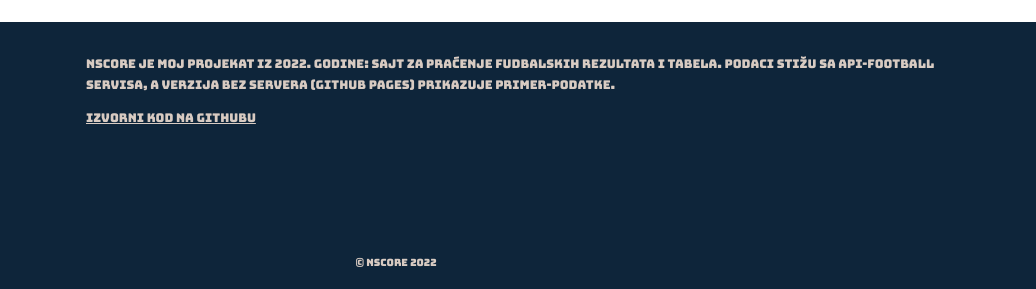
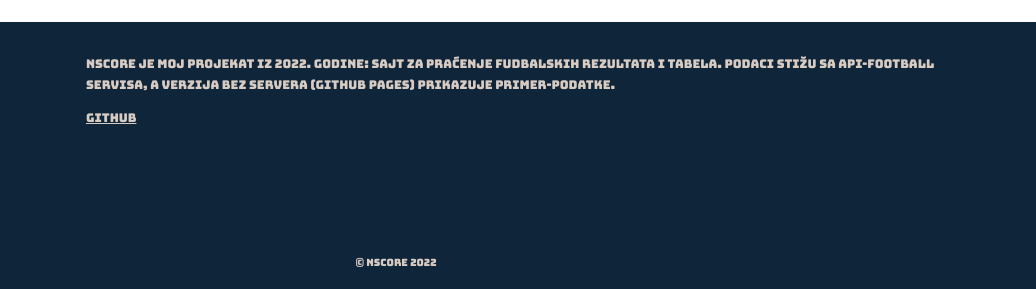
Before and after one commit to dzonyv/NScore, a website: page Cups.html in a window 1280 px wide. Shown: the part 623-912 px from the top of the page, 244-1280 px from the left. Drawn offline with Linux system fonts and the light colour scheme.

Commit message:
Promenjen tekst linka do GitHub repozitorijuma u footeru

```diff
--- a/Cups.html
+++ b/Cups.html
@@ -53,7 +53,7 @@
                 </div>
                 <div class="footer-opis">
                     <p>NScore je moj projekat iz 2022. godine: sajt za praćenje fudbalskih rezultata i tabela. Podaci stižu sa API-Football servisa, a verzija bez servera (GitHub Pages) prikazuje primer-podatke.</p>
-                    <p><a href="https://github.com/dzonyv/NScore">Izvorni kod na GitHubu</a></p>
+                    <p><a href="https://github.com/dzonyv/NScore">GitHub</a></p>
                 </div>
             </div>
 
```
Also changed, not shown: Login.html (+1 -1 lines), index.html (+1 -1 lines), leagues.html (+1 -1 lines), standings.html (+1 -1 lines), today.html (+1 -1 lines).
